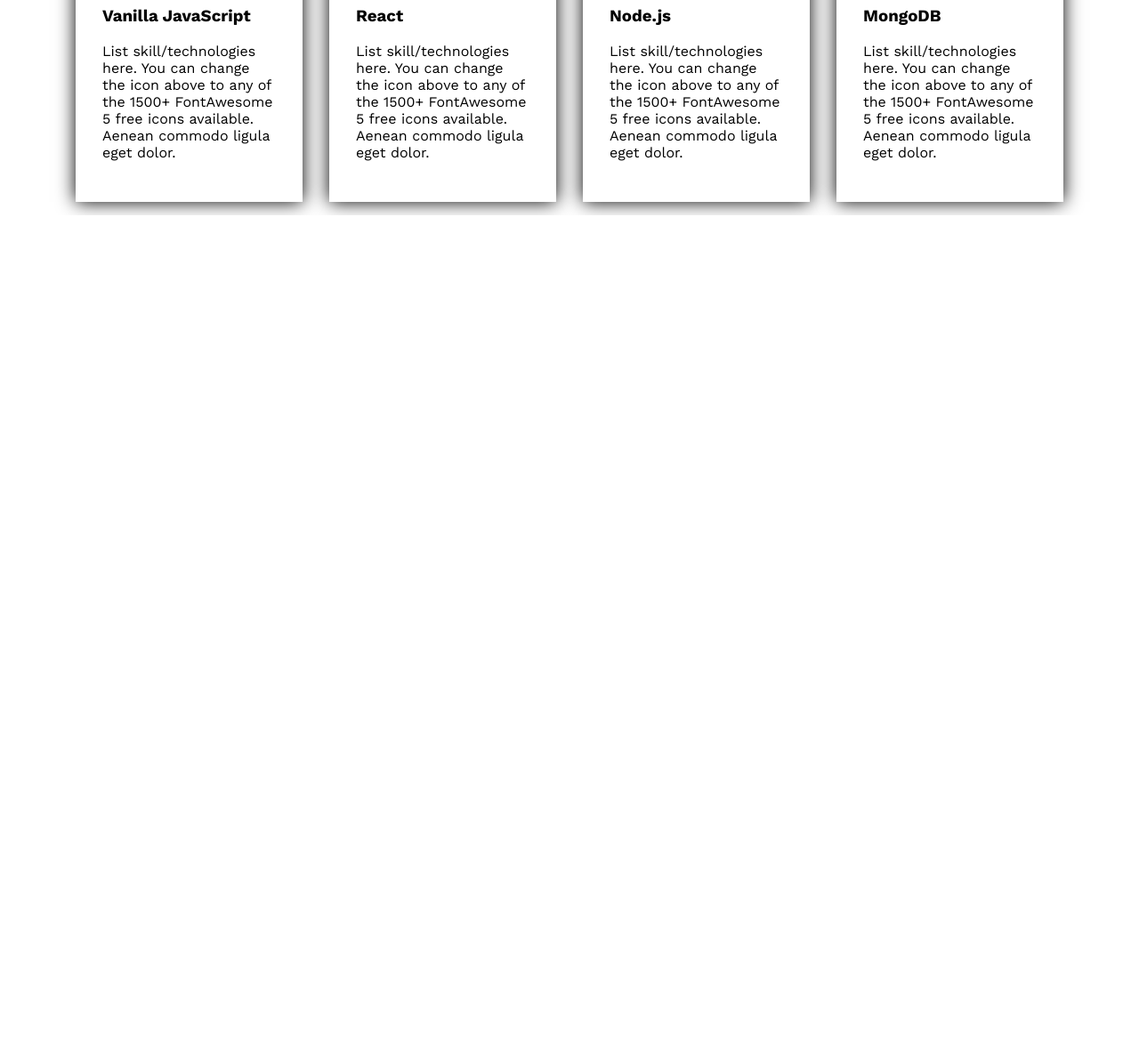
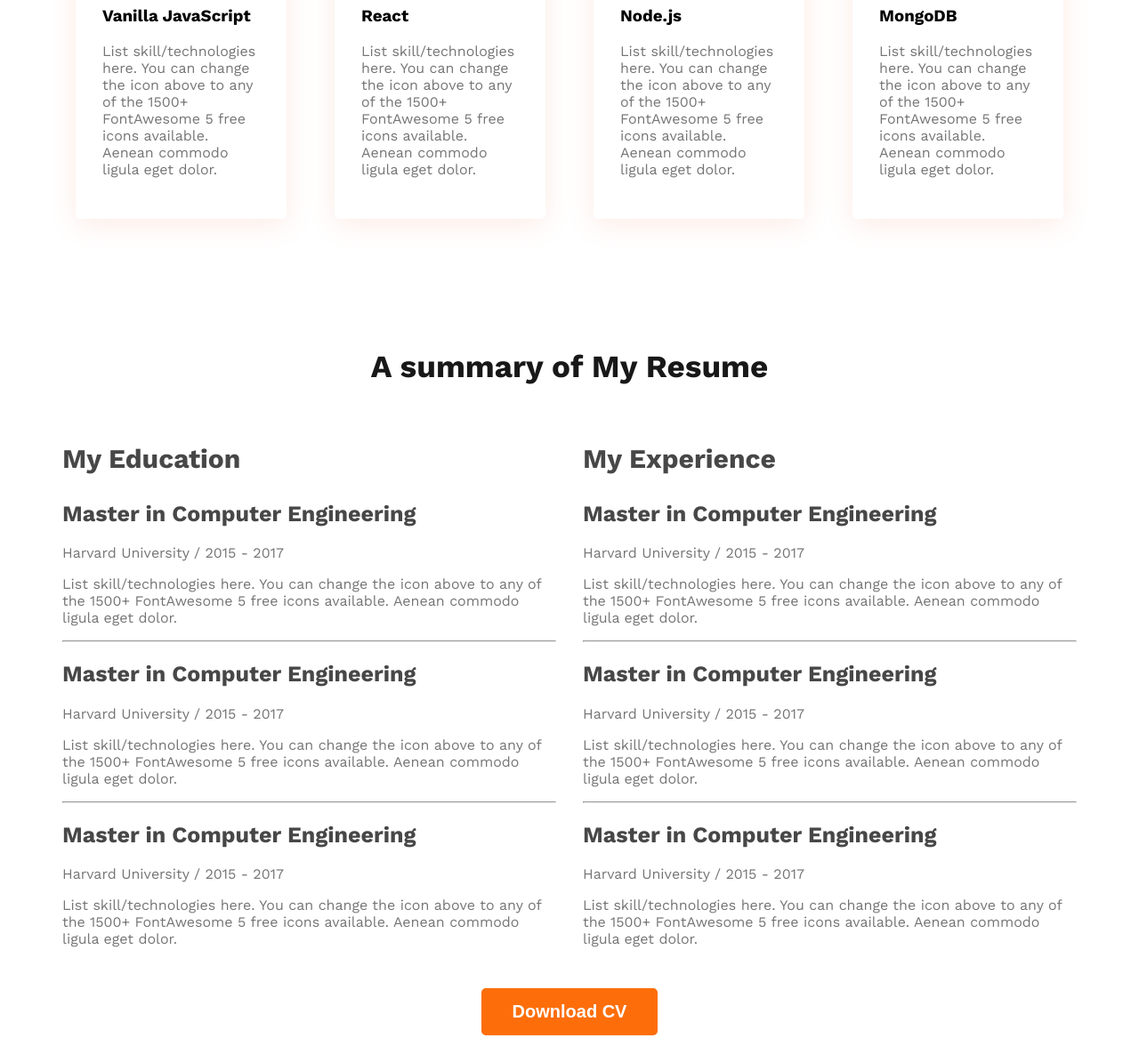
Before and after one commit to ronysarker49/new-webdeveloper-portfolio, a plain HTML site: page index.html in a window 1280 px wide. Shown: the part 1905-3099 px from the top of the page at 89% size. Before the commit the page ends 2147 px from the top, so only its background shows below. Drawn offline with nearby package versions, Linux system fonts and the light colour scheme.

Commit message:
skill section added

```diff
--- a/index.html
+++ b/index.html
@@ -102,6 +102,69 @@
                 </div>
             </div>
         </section>
+        <!-- Resume Section  -->
+
+        <section>
+            <h3 class="section-title">A summary of My Resume</h3>
+            <div class="resume-container">
+                <div class="resume-column">
+                    <h3 class="resume-column-title">My Education</h3>
+
+                    <div class="resume-item">
+                        <h2 class="resume-item-title">Master in Computer Engineering</h2>
+                        <h3 class="resume-item-institute">Harvard University / 2015 - 2017</h3>
+                        <p class="resume-item-description">List skill/technologies here. You can change the icon above
+                            to any of the 1500+ FontAwesome 5 free icons available. Aenean commodo ligula eget dolor.
+                        </p>
+                    </div>
+                    <hr>
+                    <div class="resume-item">
+                        <h2 class="resume-item-title">Master in Computer Engineering</h2>
+                        <h3 class="resume-item-institute">Harvard University / 2015 - 2017</h3>
+                        <p class="resume-item-description">List skill/technologies here. You can change the icon above
+                            to any of the 1500+ FontAwesome 5 free icons available. Aenean commodo ligula eget dolor.
+                        </p>
+                    </div>
+                    <hr>
+                    <div class="resume-item">
+                        <h2 class="resume-item-title">Master in Computer Engineering</h2>
+                        <h3 class="resume-item-institute">Harvard University / 2015 - 2017</h3>
+                        <p class="resume-item-description">List skill/technologies here. You can change the icon above
+                            to any of the 1500+ FontAwesome 5 free icons available. Aenean commodo ligula eget dolor.
+                        </p>
+                    </div>
+                </div>
+                <div class="resume-column">
+                    <h3 class="resume-column-title">My Experience</h3>
+                    <div class="resume-item">
+                        <h2 class="resume-item-title">Master in Computer Engineering</h2>
+                        <h3 class="resume-item-institute">Harvard University / 2015 - 2017</h3>
+                        <p class="resume-item-description">List skill/technologies here. You can change the icon above
+                            to any of the 1500+ FontAwesome 5 free icons available. Aenean commodo ligula eget dolor.
+                        </p>
+                    </div>
+                    <hr>
+                    <div class="resume-item">
+                        <h2 class="resume-item-title">Master in Computer Engineering</h2>
+                        <h3 class="resume-item-institute">Harvard University / 2015 - 2017</h3>
+                        <p class="resume-item-description">List skill/technologies here. You can change the icon above
+                            to any of the 1500+ FontAwesome 5 free icons available. Aenean commodo ligula eget dolor.
+                        </p>
+                    </div>
+                    <hr>
+                    <div class="resume-item">
+                        <h2 class="resume-item-title">Master in Computer Engineering</h2>
+                        <h3 class="resume-item-institute">Harvard University / 2015 - 2017</h3>
+                        <p class="resume-item-description">List skill/technologies here. You can change the icon above
+                            to any of the 1500+ FontAwesome 5 free icons available. Aenean commodo ligula eget dolor.
+                        </p>
+                    </div>
+                </div>
+            </div>
+            <div class="download-cv">
+                <button class="btn-primary">Download CV</button>
+            </div>
+        </section>
     </main>
     <footer>
 
--- a/styles/portfolio.css
+++ b/styles/portfolio.css
@@ -107,6 +107,10 @@ main {
     margin: 0 auto;
 }
 
+main section {
+    margin-top: 130px;
+}
+
 /* about section related styles */
 .about {
     padding: 130px;
@@ -130,12 +134,47 @@ main {
 
 .skill-container {
     display: flex;
+    gap: 24px;
 
 }
 
 .skill {
     padding: 30px;
-    gap: 24px;
-    box-shadow: 0px 0px 20px 0px;
     margin: 15px;
+    border-radius: 5px;
+    background: #ffffff;
+    box-shadow: 0px 6px 30px 0px rgba(236, 129, 80, 0.158);
 }
+
+.skill-description {
+    color: #757575;
+}
+
+.resume-column-title {
+    color: #474747;
+    font-size: 30px;
+    font-weight: 700;
+}
+
+.resume-container {
+    display: flex;
+    gap: 30px;
+}
+
+.resume-item-institute,
+.resume-item-description {
+    color: #757575;
+    font-size: 16px;
+    font-weight: 400;
+}
+
+.resume-item-title {
+    color: #474747;
+    font-size: 25px;
+    font-weight: 700;
+}
+
+.download-cv {
+    text-align: center;
+    margin: 30px 0;
+}
```
